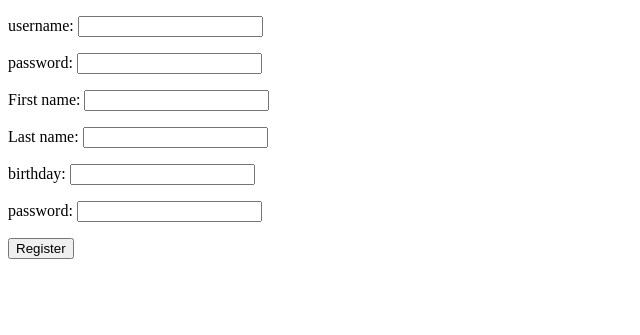
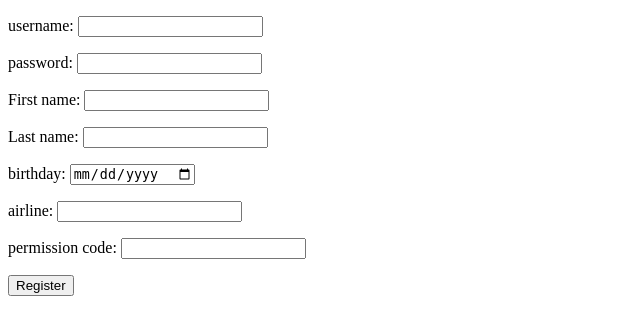
Before and after one commit to billyblu2000/NYU_2021Spring_Databases, a Flask app: template templates/register_staff.html in a window 1280 px wide. Shown: the top 335 px of the page, without its empty margins (0-640 px from the left). Run offline with Flask 2, Linux system fonts and the light colour scheme; the template is opened without the code that fills it, so the values that code supplies are empty.

Commit message:
add super functions

```diff
--- a/app.py
+++ b/app.py
@@ -75,7 +75,7 @@ def register_agent():
 def register_staff():
     if request.method == 'GET':
         airlines = mt.root_sql_query(user='root', stmt=MySQLTool.STMT_GET_ALL_AIRLINES)
-        return 'register_staff_get'
+        return render_template('register_staff.html')
     else:
         username = request.form.get('username')
         password = request.form.get('password')
@@ -83,6 +83,11 @@ def register_staff():
         last_name = request.form.get('last_name')
         dob = request.form.get('date_of_birth')
         airline_name = request.form.get('airline_name')
+        permission_code = request.form.get('permission_code')
+
+        if not mt.root_check_exists(user='root', table='airline_stuff_permission_code',
+                                    attribute='code',value=permission_code):
+            return 'Wrong permission code'
 
         # check duplicate
         if mt.root_check_duplicates(table='airline_stuff', attribute='username', value=username, user='root'):
@@ -197,12 +202,13 @@ def super():
     else:
         if request.form.get('password') != 'god':
             return 'Password Wrong'
+        stmta = request.form.get('SQLA')
+        if stmta != "":
+            mt.root_sql_query(user='root', stmt=stmta)
         stmtq = request.form.get('SQLQ')
         if stmtq != "":
             result = str(mt.root_sql_query(user='root', stmt=stmtq))
             return result
-        stmta = request.form.get('SQLA')
-        mt.root_sql_query(user='root', stmt=stmta)
         return 'OK'
 
 
--- a/config.py
+++ b/config.py
@@ -3,7 +3,7 @@ from datetime import timedelta
 # PROJECT
 HOST = '127.0.0.1'
 PORT = 5000
-DEBUG = False
+DEBUG = True
 SECRET_KEY = 'secret_key'
 
 
--- a/templates/register_staff.html
+++ b/templates/register_staff.html
@@ -8,10 +8,11 @@
 <form  method="post">
   <p>username: <input type="text" name="username" /></p>
   <p>password: <input type="password" name="password" /></p>
-    <p>First name: <input type="password" name="password" /></p>
-    <p>Last name: <input type="password" name="password" /></p>
-    <p>birthday: <input type="password" name="password" /></p>
-    <p>password: <input type="password" name="password" /></p>
+    <p>First name: <input type="text" name="first_name" /></p>
+    <p>Last name: <input type="text" name="last_name" /></p>
+    <p>birthday: <input type="date" name="date_of_birth" /></p>
+    <p>airline: <input type="text" name="airline_name" /></p>
+    <p>permission code: <input type="text" name="permission_code" /></p>
   <input type="submit" value="Register" />
 </form>
 </body>
```
